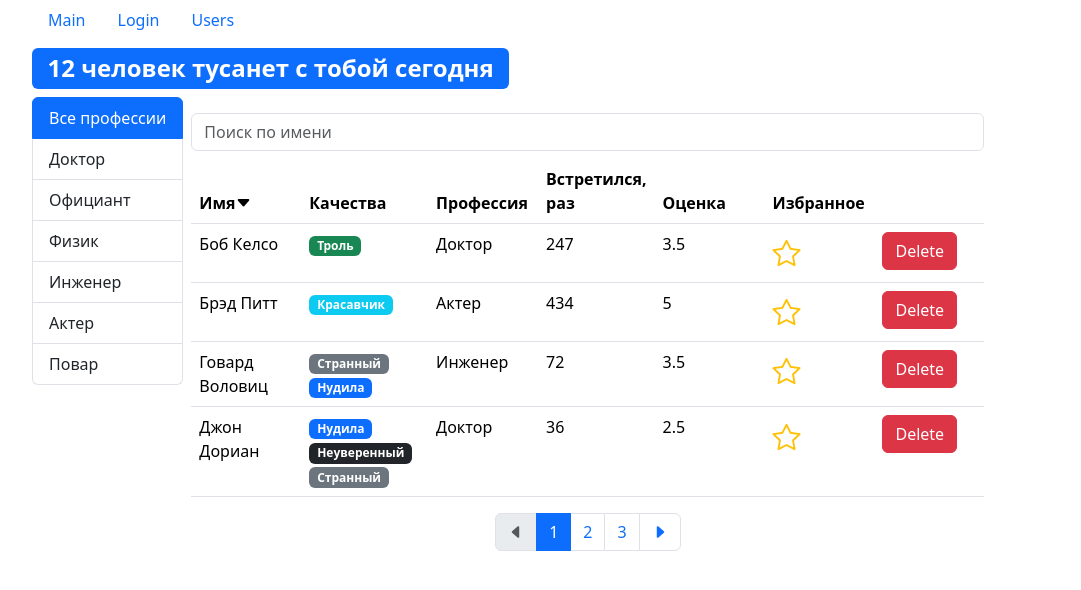
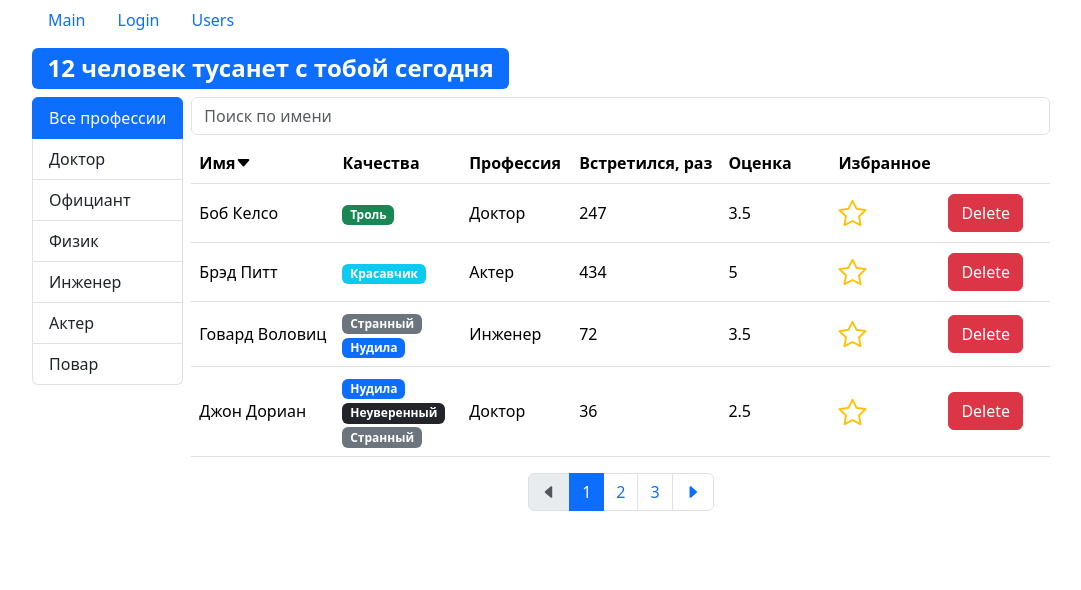
Before and after one commit to VakiTaki/fast_company, a React (Create React App) app: page /users in a window 1280 px wide. Shown: the top 590 px of the page, without its empty margins (50-1131 px from the left). Built offline with nearby package versions, Linux system fonts and the light colour scheme.

Commit message:
refactoring search

```diff
--- a/src/components/UI/textField.jsx
+++ b/src/components/UI/textField.jsx
@@ -14,7 +14,7 @@ function TextField({ label, type, name, value, onChange, error, placeholder }) {
     };
     return (
         <div className="mb-2">
-            <label htmlFor={name}>{label}</label>
+            {name && label && <label htmlFor={name}>{label}</label>}
             <div className=" input-group has-validation">
                 <input
                     type={type === "password" ? isShowPassword() : type}
@@ -29,6 +29,7 @@ function TextField({ label, type, name, value, onChange, error, placeholder }) {
                     <button
                         className="btn btn-outline-secondary"
                         onClick={tooglePassword}
+                        type="button"
                     >
                         <i
                             className={
--- a/src/components/table/table.jsx
+++ b/src/components/table/table.jsx
@@ -5,7 +5,7 @@ import PropTypes from "prop-types";
 
 function Table({ onSort, columns, data, children }) {
     return (
-        <table className="table">
+        <table className="table align-middle ">
             {children || (
                 <>
                     <TableHeader onSort={onSort} columns={columns} />
--- a/src/components/table/tableHeader.jsx
+++ b/src/components/table/tableHeader.jsx
@@ -25,7 +25,7 @@ function TableHeader({ onSort, columns, selectedSort }) {
                         scope="col"
                         style={{ width: "110px" }}
                     >
-                        <div className="d-flex">
+                        <div className="d-flex  text-nowrap">
                             {columns[column].name}
                             {renderArrow(columns[column].path)}
                         </div>
--- a/src/components/tableElements/groupList.jsx
+++ b/src/components/tableElements/groupList.jsx
@@ -12,7 +12,7 @@ function GroupList({ items, onItemSelect, selectedProf, profListinUsers }) {
             {itemList.map((item) => (
                 <li
                     className={
-                        "list-group-item" +
+                        "list-group-item text-nowrap" +
                         (item._id === selectedProf._id ? " active" : "")
                     }
                     key={item._id}
--- a/src/components/tableElements/search.jsx
+++ /dev/null
@@ -1,20 +0,0 @@
-import React from "react";
-import TextField from "../UI/textField";
-import PropTypes from "prop-types";
-
-function Search({ onChange, value }) {
-    return (
-        <TextField
-            type={"search"}
-            placeholder={"Поиск по имени"}
-            onChange={onChange}
-            value={value}
-        />
-    );
-}
-
-Search.propTypes = {
-    onChange: PropTypes.func,
-    value: PropTypes.string
-};
-export default Search;
--- a/src/components/userList/usersTable.jsx
+++ b/src/components/userList/usersTable.jsx
@@ -20,7 +20,10 @@ function UsersTable({
             path: "name",
             name: "Имя",
             component: (user) => (
-                <Link className="nav-link" to={`/users/${user._id}`}>
+                <Link
+                    className="nav-link text-nowrap text-start p-0"
+                    to={`/users/${user._id}`}
+                >
                     {user.name}
                 </Link>
             )
--- a/src/layouts/users.jsx
+++ b/src/layouts/users.jsx
@@ -9,7 +9,7 @@ import UsersTable from "../components/userList/usersTable";
 import _ from "lodash";
 import { useParams } from "react-router-dom";
 import UserInfo from "../components/userList/userInfo";
-import Search from "../components/tableElements/search";
+import TextField from "../components/UI/textField";
 
 const Users = () => {
     const [searchText, setSearchText] = useState("");
@@ -86,6 +86,7 @@ const Users = () => {
     };
     const handleSearch = (e) => {
         setSelectedProf(allProfession);
+        setCurrentPage(1);
         setSearchText(e.target.value);
     };
     const filterUsers =
@@ -94,7 +95,7 @@ const Users = () => {
             : users;
     const sortedUsers = _.orderBy(filterUsers, [sortBy.iter], [sortBy.order]);
     const searchedUsers = sortedUsers.filter((user) =>
-        user.name.toLowerCase().includes(searchText.toLowerCase())
+        user.name.toLowerCase().includes(searchText.trim().toLowerCase())
     );
     const count = searchedUsers.length;
     const userCrop = paginate(searchedUsers, currentPage, pageSize);
@@ -136,8 +137,10 @@ const Users = () => {
                         )}
                         {filterUsers.length !== 0 && (
                             <div>
-                                <div>
-                                    <Search
+                                <div className="mt-2">
+                                    <TextField
+                                        type={"search"}
+                                        placeholder={"Поиск по имени"}
                                         onChange={handleSearch}
                                         value={searchText}
                                     />
```
